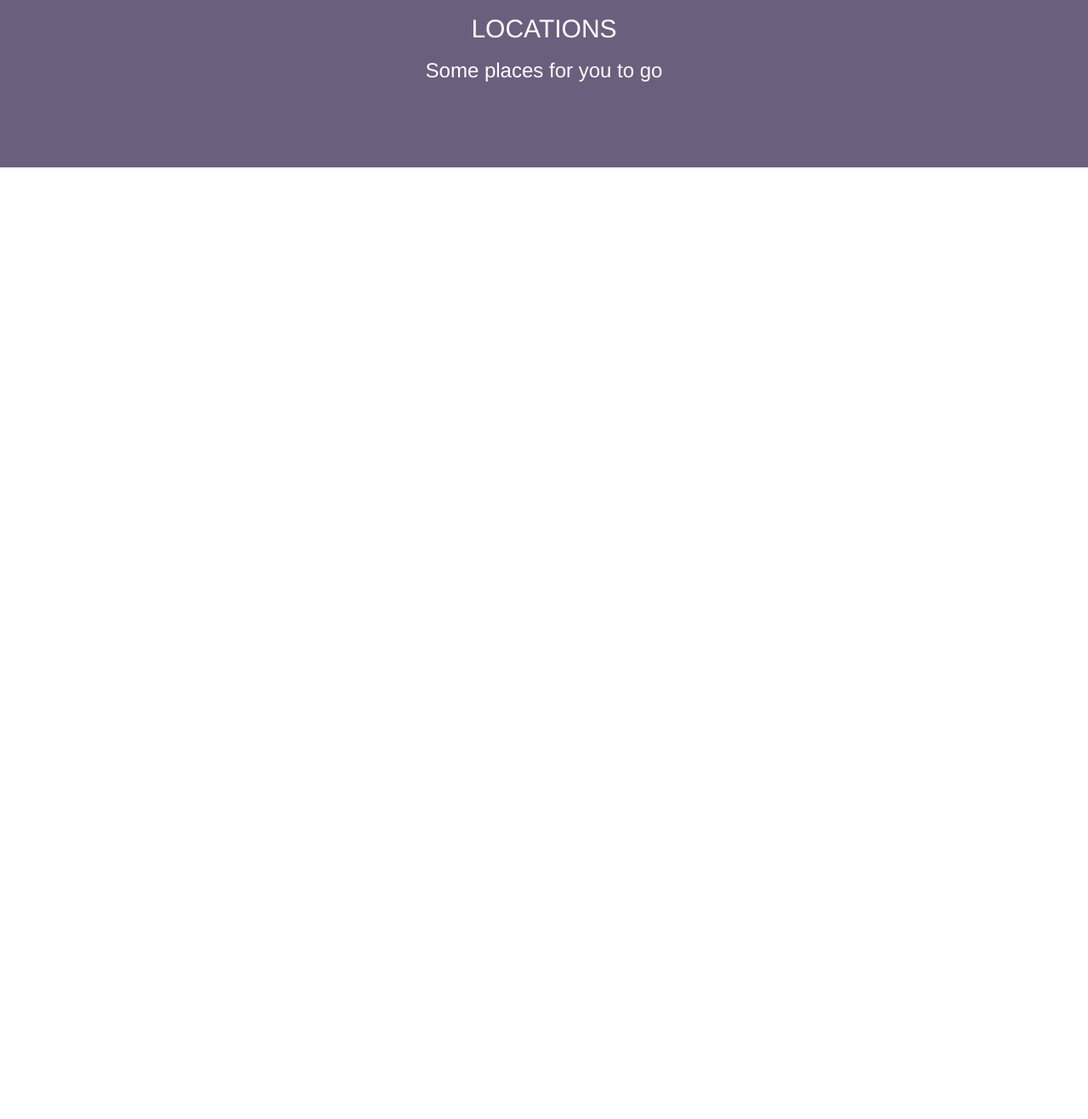
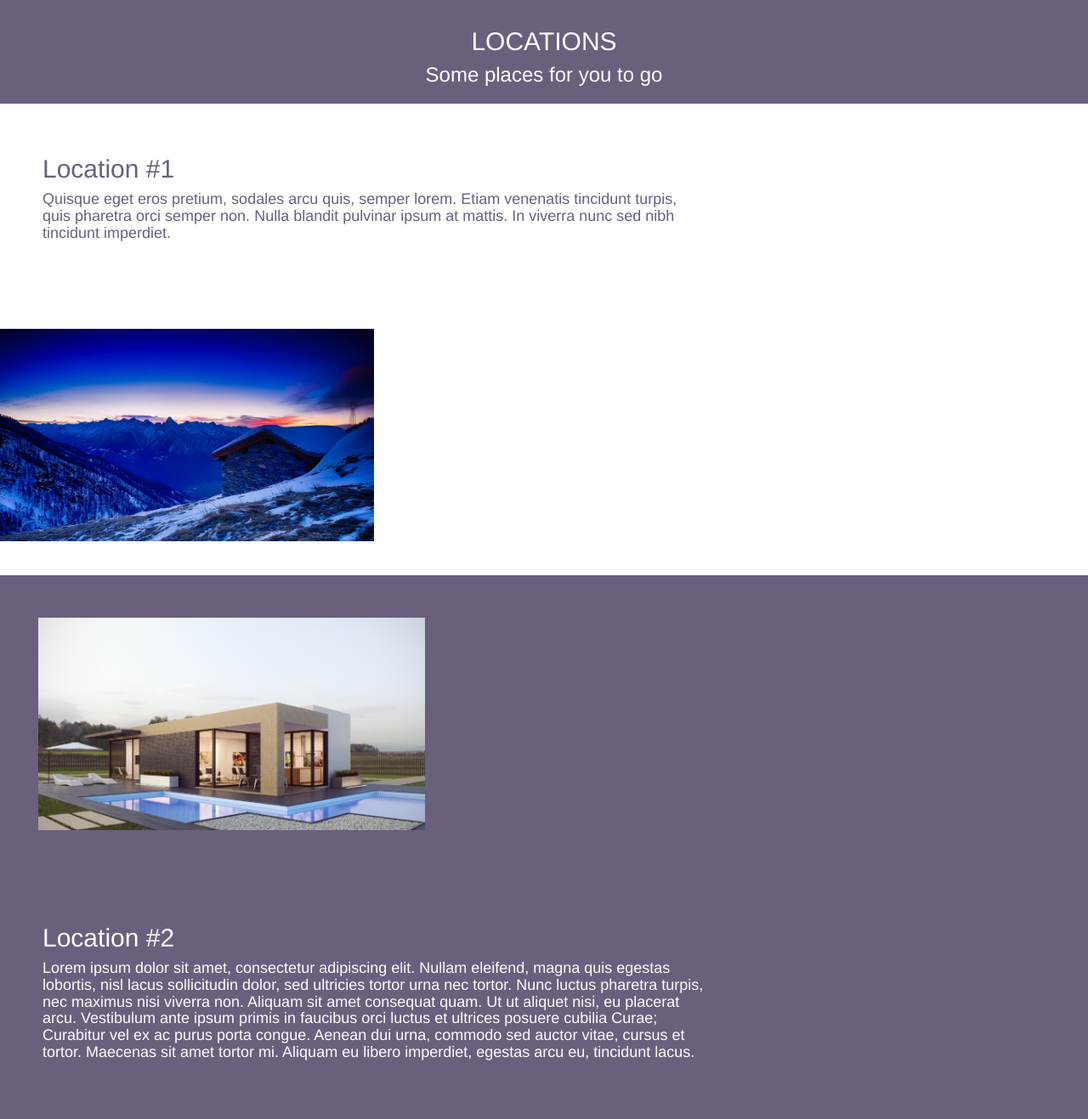
Before and after one commit to FaizeChan/TuscanyVilla, a plain HTML site: page index.html in a window 1280 px wide. Shown: the part 895-2212 px from the top of the page at 85% size. Before the commit the page ends 1092 px from the top, so only its background shows below. Drawn offline with nearby package versions, Linux system fonts and the light colour scheme.

Commit message:
third row complete

```diff
--- a/Site.css
+++ b/Site.css
@@ -1,19 +1,23 @@
 body {
 }
 
-div.col-md-9 {
+div.col-md-9#Main {
     background-image: url('Images/tuscany-villas-sant-anna.jpg');
     text-align: left;
     height: 420px;
     background-size: 1107px;
 }
 
-div.col-md-3 {
+div.col-md-3#Main {
     background-image: url('Images/map location.jpg');
     text-align: right;
     height: 420px;
     width: 333.5px;
     background-size: 424px;
+}
+
+div.row#third {
+    background-color: white;
 }
 
 .MainSec {
@@ -22,8 +26,9 @@ div.col-md-3 {
     margin-bottom: 0px;
 }
 
-.row#row {
-
+.row#white {
+    background-color: white;
+    height: 100px;
 }
 
 h1.Name {
@@ -40,7 +45,62 @@ h3.Name {
     color: white;
 }
 
-div.col-md-12 {
+h2.row2 {
+    text-align:center;
+    color: white;
+    padding-top: 15px;
+}
+
+h3.row2 {
+    text-align:center;
+    color: white;
+    padding: 0px;
+    margin-top: 10px;
+}
+
+div.col-md-12#second {
     background-color: #6B5F7E;
-    height: 200px;
+    height: 125px;
 }
+
+div.row#third {
+    margin-top: 40px;
+    margin-bottom: 40px;
+}
+div.col-md-7#third {
+    margin-left: 50px;
+    height: 225px;
+    color: #6B5F7E;
+    width:810px;
+}
+
+div.col-md-5#third {
+    background-image: url('Images/cold snow island.jpeg');
+    margin-right: 50px;
+    height: 250px;
+    width: 455px;
+    background-size:cover;
+}
+
+div.row#fourth {
+    background-color: #6B5F7E;
+}
+
+div.col-md-5#fourth {
+    background-image: url('Images/modern-villa.jpeg');
+     margin-left: 60px;
+     margin-top: 50px;
+     margin-bottom: 40px;
+    height: 250px;
+    width: 455px;
+    background-size:cover;
+}
+
+div.col-md-7#fourth {
+    color: white;
+    margin-top: 50px;
+    margin-left: 50px;
+    margin-bottom: 25px;
+    height: 225px;
+    width:810px;
+}
--- a/index.html
+++ b/index.html
@@ -47,19 +47,35 @@
 
     <div class="jumbotron MainSec">
         <div class="row">
-            <div class="col-md-9">
+            <div class="col-md-9" id="Main">
                 <h1 class="Name">Tuscany Villa</h1>
                 <h3 class="Name">We specialize in relaxation</h3>
             </div>
-            <div class="col-md-3">
+            <div class="col-md-3" id="Main">
 
             </div>
         </div>
     </div>
-    <div class="row">
-        <div class="col-md-12">
-            <h2 class="Name">LOCATIONS</h2>
-            <h3 class="Name">Some places for you to go</h3>
+    <div class="row" id="second">
+        <div class="col-md-12"id="second">
+            <h2 class="row2">LOCATIONS</h2>
+            <h3 class="row2">Some places for you to go</h3>
+        </div>
+    </div>
+
+    <div class="row"id="third">
+        <div class="col-md-7" id="third">
+            <h2>Location #1</h2>
+            <h4>Quisque eget eros pretium, sodales arcu quis, semper lorem. Etiam venenatis tincidunt turpis, quis pharetra orci semper non. Nulla blandit pulvinar ipsum at mattis. In viverra nunc sed nibh tincidunt imperdiet.</h4>
+        </div>
+        <div class="col-md-5" id="third"></div>
+    </div>
+
+    <div class="row"id="fourth">
+        <div class="col-md-5" id="fourth"></div>
+        <div class="col-md-7"id="fourth">
+            <h2>Location #2</h2>
+            <h4>Lorem ipsum dolor sit amet, consectetur adipiscing elit. Nullam eleifend, magna quis egestas lobortis, nisl lacus sollicitudin dolor, sed ultricies tortor urna nec tortor. Nunc luctus pharetra turpis, nec maximus nisi viverra non. Aliquam sit amet consequat quam. Ut ut aliquet nisi, eu placerat arcu. Vestibulum ante ipsum primis in faucibus orci luctus et ultrices posuere cubilia Curae; Curabitur vel ex ac purus porta congue. Aenean dui urna, commodo sed auctor vitae, cursus et tortor. Maecenas sit amet tortor mi. Aliquam eu libero imperdiet, egestas arcu eu, tincidunt lacus.</h4>
         </div>
     </div>
 
```
